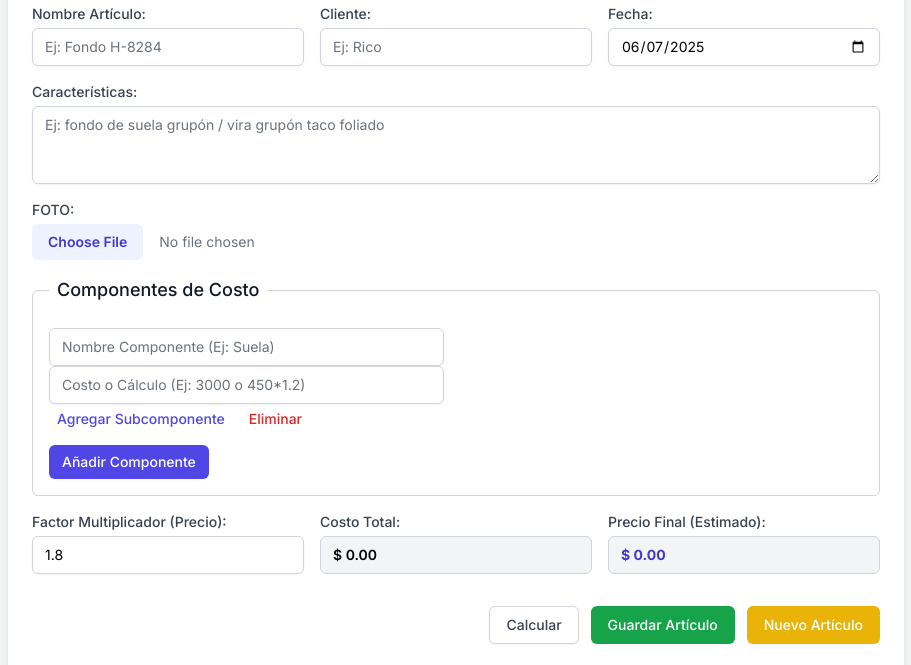
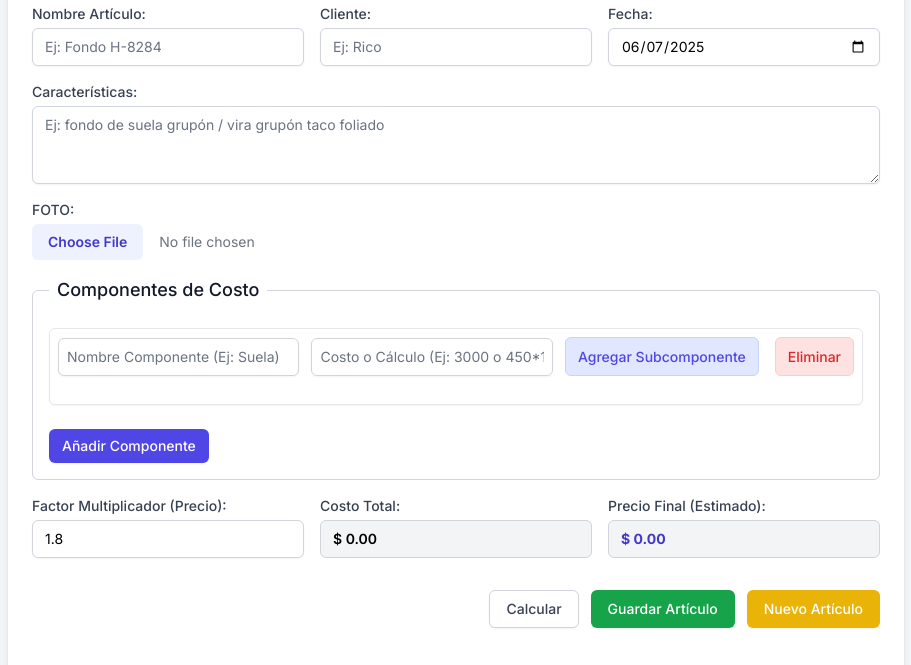
Before and after one commit to EspositoLucas/Costo-Fondos-Artesanales, a plain HTML site: page index.html in a window 1280 px wide. Shown: the part 108-773 px from the top of the page, without its empty margins (184-1095 px from the left). Drawn offline with nearby package versions, Linux system fonts and the light colour scheme.

Commit message:
correcion layout subcomponentes

```diff
--- a/styles.css
+++ b/styles.css
@@ -39,10 +39,27 @@ input[type=number] {
 
 /* Layout de componentes */
 .component-input-group {
+    display: flex;
+    flex-direction: column;
+    gap: 0.75rem;
+    padding: 0.5rem;
+    border: 1px solid #e5e7eb;
+    border-radius: 0.375rem;
+    margin-bottom: 0.75rem;
+}
+
+.component-main {
     display: grid;
-    grid-template-columns: 1fr 1fr auto;
-    gap: 0.75rem; /* Equivalente a gap-3 */
-    align-items: center;
+    grid-template-columns: 1fr;
+    gap: 0.75rem;
+}
+
+/* En pantallas medianas y grandes, ajustar el layout */
+@media (min-width: 768px) {
+    .component-main {
+        grid-template-columns: 1fr 1fr auto;
+        align-items: center;
+    }
 }
 
 /* Estilo para botones de texto "Eliminar" */
@@ -138,10 +155,19 @@ input[type=number] {
 /* Estilos para subcomponentes */
 .subcomponent-input-group {
     display: grid;
-    grid-template-columns: 1fr 1fr auto;
+    grid-template-columns: 1fr;
     gap: 0.75rem;
-    align-items: center;
-    margin-top: 0.5rem;
+    padding: 0.5rem;
+    background-color: #f9fafb;
+    border-radius: 0.375rem;
+}
+
+/* En pantallas medianas y grandes, ajustar el layout de subcomponentes */
+@media (min-width: 768px) {
+    .subcomponent-input-group {
+        grid-template-columns: 1fr 1fr auto;
+        align-items: center;
+    }
 }
 
 .subcomponents-container {
@@ -150,24 +176,94 @@ input[type=number] {
     border-left: 2px solid #e5e7eb;
 }
 
+/* Ajustar el contenedor de botones para que sea responsivo */
+.component-main .flex {
+    display: flex;
+    flex-wrap: wrap;
+    gap: 0.5rem;
+    justify-content: flex-start;
+}
+
+@media (min-width: 768px) {
+    .component-main .flex {
+        justify-content: flex-end;
+    }
+}
+
+/* Ajustar los botones para que sean más táctiles en móviles */
+.add-subcomponent-button,
+.delete-button-text {
+    padding: 0.5rem 0.75rem;
+    font-size: 0.875rem;
+    white-space: nowrap;
+}
+
+/* Ajustar los inputs para que sean más fáciles de tocar en móviles */
+.component-name,
+.component-cost,
+.subcomponent-name,
+.subcomponent-cost {
+    padding: 0.5rem;
+    font-size: 0.875rem;
+    width: 100%;
+}
+
+/* Ajustar el espaciado en móviles */
+@media (max-width: 767px) {
+    .component-input-group {
+        padding: 0.75rem;
+    }
+
+    .subcomponent-input-group {
+        padding: 0.75rem;
+    }
+
+    .subcomponents-container {
+        padding-left: 0.75rem;
+    }
+}
+
+/* Mejorar la visibilidad de los bordes y fondos */
+.component-input-group {
+    background-color: white;
+    box-shadow: 0 1px 2px rgba(0, 0, 0, 0.05);
+}
+
+.subcomponent-input-group {
+    background-color: #f9fafb;
+    border: 1px solid #e5e7eb;
+}
+
+/* Ajustar el botón de agregar subcomponente para que sea más visible */
 .add-subcomponent-button {
-    background-color: transparent;
-    border: none;
+    background-color: #e0e7ff;
     color: #4f46e5;
-    padding: 0.25rem 0.5rem;
+    border: 1px solid #c7d2fe;
+    padding: 0.5rem 0.75rem;
     border-radius: 0.375rem;
-    cursor: pointer;
-    display: inline-flex;
-    align-items: center;
-    justify-content: center;
-    font-size: 0.875rem;
     font-weight: 500;
-    transition: background-color 0.15s ease-in-out, color 0.15s ease-in-out;
+    transition: all 0.2s ease-in-out;
 }
 
 .add-subcomponent-button:hover {
-    background-color: #e0e7ff;
+    background-color: #c7d2fe;
     color: #3730a3;
+}
+
+/* Ajustar el botón de eliminar para que sea más visible */
+.delete-button-text {
+    background-color: #fee2e2;
+    color: #dc2626;
+    border: 1px solid #fecaca;
+    padding: 0.5rem 0.75rem;
+    border-radius: 0.375rem;
+    font-weight: 500;
+    transition: all 0.2s ease-in-out;
+}
+
+.delete-button-text:hover {
+    background-color: #fecaca;
+    color: #b91c1c;
 }
 
 /* Estilo para el campo de búsqueda */
```
